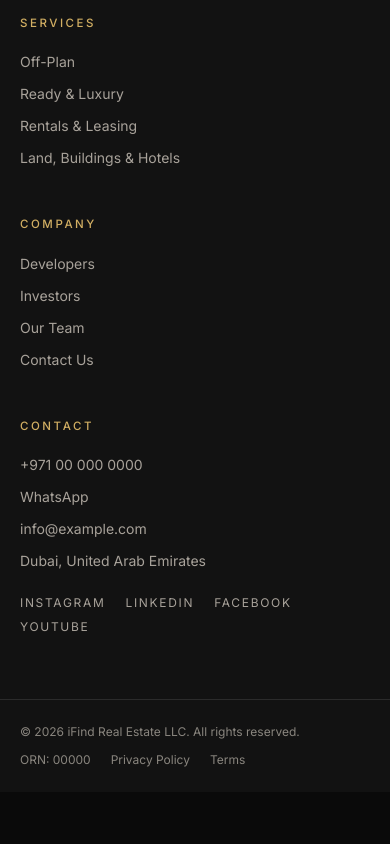
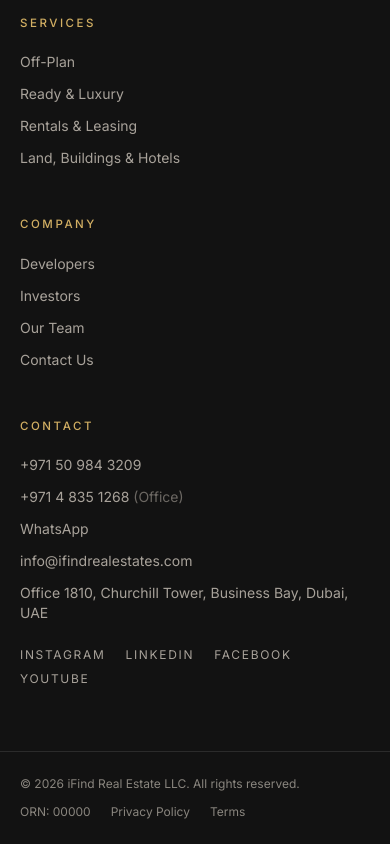
Before and after one commit to rahtesham91/iFindreadEstates, a Next.js app: page / in a window 390 px wide. Shown: the part 10771-11615 px from the top of the page. Before the commit the page ends 11563 px from the top, so only its background shows below. Built offline with nearby package versions, Linux system fonts and the light colour scheme; no server answers.

Commit message:
Add real contact details: mobile/WhatsApp, landline, email, Business Bay office address
Also adds RealEstateAgent JSON-LD for local SEO.

Co-Authored-By: Claude Sonnet 5.5 <noreply@anthropic.com>
Claude-Session: https://claude.ai/code/session_01M5XebTvumRvN9nbyQdFZow

```diff
--- a/app/contact/page.tsx
+++ b/app/contact/page.tsx
@@ -22,8 +22,12 @@ export default function Page() {
 
           <dl className="mt-12 space-y-7 text-sm">
             <div>
-              <dt className="eyebrow mb-2">Phone</dt>
+              <dt className="eyebrow mb-2">Mobile / WhatsApp</dt>
               <dd><a href={`tel:${site.phone.replace(/\s/g, "")}`} className="text-lg hover:text-gold-300">{site.phone}</a></dd>
+            </div>
+            <div>
+              <dt className="eyebrow mb-2">Office Landline</dt>
+              <dd><a href={`tel:${site.landline.replace(/\s/g, "")}`} className="text-lg hover:text-gold-300">{site.landline}</a></dd>
             </div>
             <div>
               <dt className="eyebrow mb-2">WhatsApp</dt>
--- a/app/layout.tsx
+++ b/app/layout.tsx
@@ -40,6 +40,22 @@ export const viewport: Viewport = {
   themeColor: "#0A0A0A",
 };
 
+const jsonLd = {
+  "@context": "https://schema.org",
+  "@type": "RealEstateAgent",
+  name: site.legalName,
+  slogan: site.tagline,
+  url: site.url,
+  telephone: [site.phone, site.landline],
+  email: site.email,
+  address: {
+    "@type": "PostalAddress",
+    streetAddress: "Office 1810, Churchill Tower, Business Bay",
+    addressLocality: "Dubai",
+    addressCountry: "AE",
+  },
+};
+
 export default function RootLayout({ children }: { children: React.ReactNode }) {
   return (
     <html lang="en" className={`${serif.variable} ${sans.variable}`}>
@@ -50,6 +66,7 @@ export default function RootLayout({ children }: { children: React.ReactNode })
         >
           Skip to content
         </a>
+        <script type="application/ld+json" dangerouslySetInnerHTML={{ __html: JSON.stringify(jsonLd) }} />
         <Header />
         <main id="main">{children}</main>
         <Footer />
--- a/components/Footer.tsx
+++ b/components/Footer.tsx
@@ -54,6 +54,11 @@ export default function Footer() {
               </a>
             </li>
             <li>
+              <a href={`tel:${site.landline.replace(/\s/g, "")}`} className="transition-colors hover:text-gold-300">
+                {site.landline} <span className="text-mute/60">(Office)</span>
+              </a>
+            </li>
+            <li>
               <a href={whatsappLink()} target="_blank" rel="noopener noreferrer" className="transition-colors hover:text-gold-300">
                 WhatsApp
               </a>
--- a/lib/site.ts
+++ b/lib/site.ts
@@ -6,11 +6,11 @@ export const site = {
   legalName: "iFind Real Estate LLC",
   tagline: "Finding Value. Building Trust.",
   url: process.env.NEXT_PUBLIC_SITE_URL ?? "https://ifind.example",
-  // TODO(client): real contact details
-  phone: "+971 00 000 0000",
-  whatsapp: process.env.NEXT_PUBLIC_WHATSAPP_NUMBER ?? "971000000000",
-  email: "info@example.com",
-  address: "Dubai, United Arab Emirates",
+  phone: "+971 50 984 3209",
+  landline: "+971 4 835 1268",
+  whatsapp: process.env.NEXT_PUBLIC_WHATSAPP_NUMBER ?? "971509843209",
+  email: "info@ifindrealestates.com",
+  address: "Office 1810, Churchill Tower, Business Bay, Dubai, UAE",
   // TODO(client): trade licence / ORN number for the footer
   orn: "ORN: 00000",
   social: [
```
Also changed, not shown: 1 other file (tests, documents, lock files or other folders).
